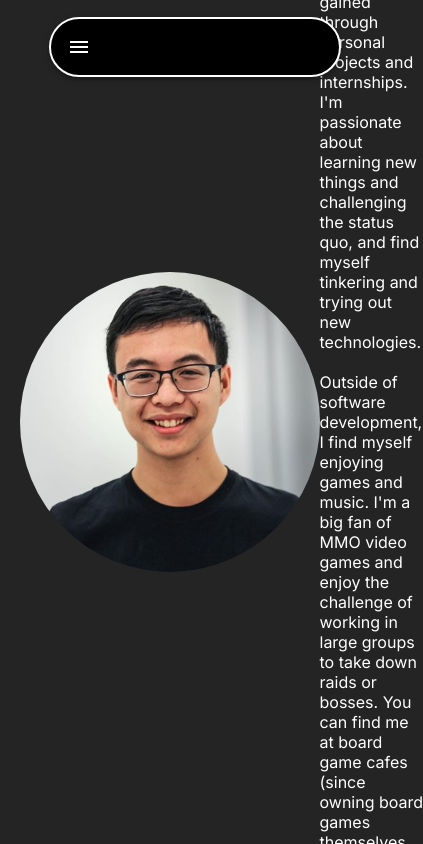
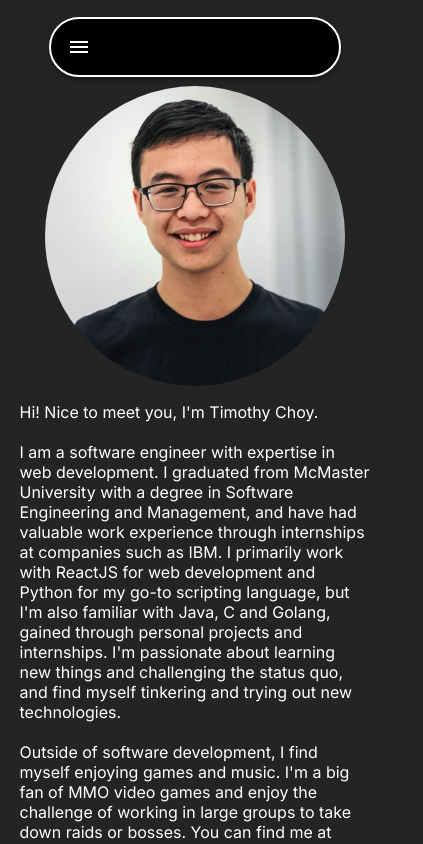
Before and after one commit to TimChoy/personal-site, a Next.js app: page /about in a window 390 px wide. Shown: the top 844 px of the page, 423 px wide, since content can reach past the window. Built offline with nearby package versions, Linux system fonts and the light colour scheme.

Commit message:
Update about me page with mobile format

```diff
--- a/src/app/about/about.module.css
+++ b/src/app/about/about.module.css
@@ -29,3 +29,19 @@
 .description {
     max-width: 50%;
 }
+
+@media screen and (max-width: 899px) {
+    .main {
+        height: auto;
+        margin-top: 22%;
+    }
+
+    .container {
+        flex-direction: column;
+        justify-content: center;
+    }
+
+    .description {
+        max-width: 100%;
+    }
+}
```
